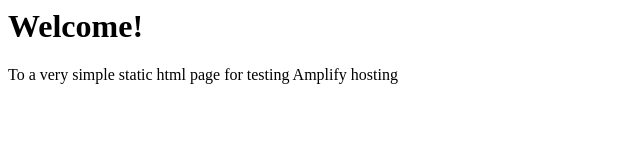
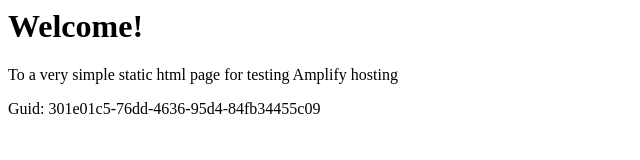
Before and after one commit to aws-aemilia-arn/Github-PR-Commit-Integration-Test-DoNotTouch-GithubWebhookPreviewCanaryTest-v1-prod-eu-north-1, a website: page src/index.html in a window 1280 px wide. Shown: the whole page, without its empty margins (0-640 px from the left). Drawn offline with Linux system fonts and the light colour scheme.

Commit message:
commit from integ tests

```diff
--- a/src/index.html
+++ b/src/index.html
@@ -1,3 +1,5 @@
+
+
 <html lang="en">
 
 <head>
@@ -10,6 +12,6 @@
 <body>
     <h1>Welcome!</h1>
     <p>To a very simple static html page for testing Amplify hosting</p>
-</body>
+    <p>Guid: 301e01c5-76dd-4636-95d4-84fb34455c09</p></body>
 
 </html>
```
